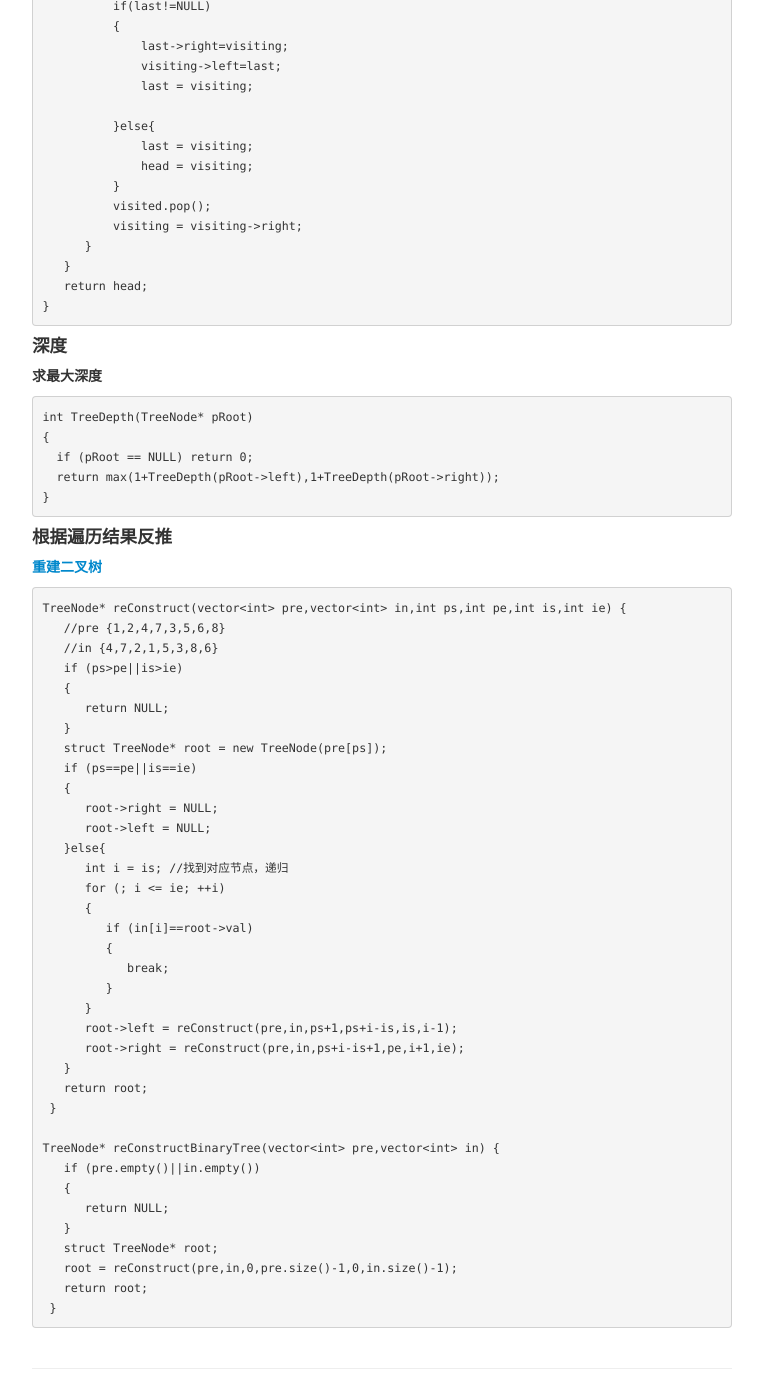
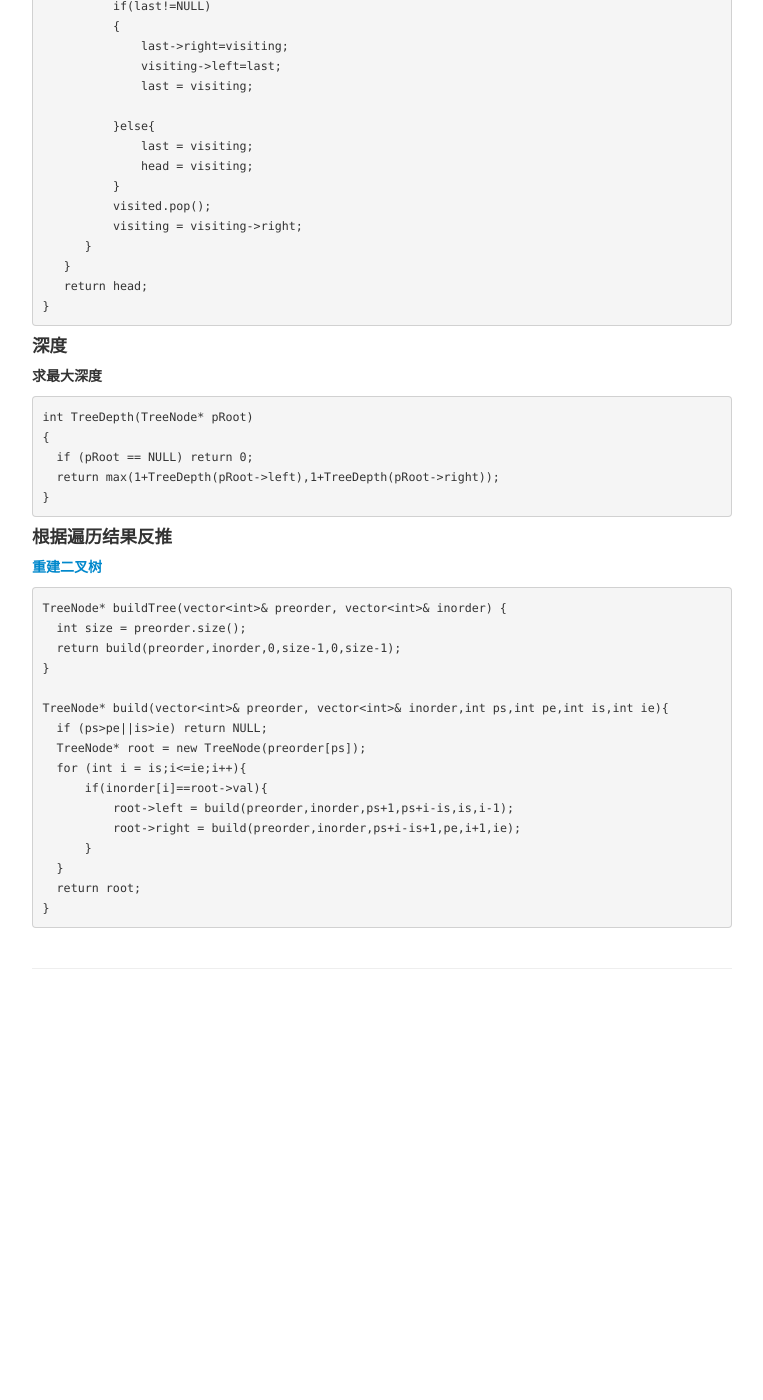
Before and after one commit to sfgcs/sfgcs.github.io, a Jekyll site: the page built from pages/leetcode.md, in a window 1280 px wide and 1400 px high, scrolled down 6908 px. Shown: the whole window, without its empty margins (258-1021 px from the left). Built offline with Jekyll 4.4.1, drawn with Linux system fonts in a browser that asks for light colours; after the commit the page ends 7908 px from its top, so only the background shows below that.

Commit message:
Update leetcode.md

````diff
--- a/pages/leetcode.md
+++ b/pages/leetcode.md
@@ -362,40 +362,20 @@ int TreeDepth(TreeNode* pRoot)
 #### 根据遍历结果反推
 ##### [重建二叉树](https://www.nowcoder.com/practice/8a19cbe657394eeaac2f6ea9b0f6fcf6?tpId=13&tqId=11157&tPage=1&rp=1&ru=/ta/coding-interviews&qru=/ta/coding-interviews/question-ranking)
 ```
-TreeNode* reConstruct(vector<int> pre,vector<int> in,int ps,int pe,int is,int ie) {
-   //pre {1,2,4,7,3,5,6,8}
-   //in {4,7,2,1,5,3,8,6}
-   if (ps>pe||is>ie)
-   {
-      return NULL;
-   }
-   struct TreeNode* root = new TreeNode(pre[ps]);
-   if (ps==pe||is==ie)
-   {
-      root->right = NULL;
-      root->left = NULL;
-   }else{
-      int i = is; //找到对应节点，递归
-      for (; i <= ie; ++i)
-      {
-         if (in[i]==root->val)
-         {
-            break;
-         }
+TreeNode* buildTree(vector<int>& preorder, vector<int>& inorder) {
+  int size = preorder.size();
+  return build(preorder,inorder,0,size-1,0,size-1);
+}
+
+TreeNode* build(vector<int>& preorder, vector<int>& inorder,int ps,int pe,int is,int ie){
+  if (ps>pe||is>ie) return NULL;
+  TreeNode* root = new TreeNode(preorder[ps]);
+  for (int i = is;i<=ie;i++){
+      if(inorder[i]==root->val){
+          root->left = build(preorder,inorder,ps+1,ps+i-is,is,i-1);
+          root->right = build(preorder,inorder,ps+i-is+1,pe,i+1,ie);
       }
-      root->left = reConstruct(pre,in,ps+1,ps+i-is,is,i-1);
-      root->right = reConstruct(pre,in,ps+i-is+1,pe,i+1,ie);
-   }
-   return root;
- }
-
-TreeNode* reConstructBinaryTree(vector<int> pre,vector<int> in) {
-   if (pre.empty()||in.empty())
-   {
-      return NULL;
-   }
-   struct TreeNode* root;
-   root = reConstruct(pre,in,0,pre.size()-1,0,in.size()-1);
-   return root;
- }
+  }
+  return root;
+}
 ```
````
